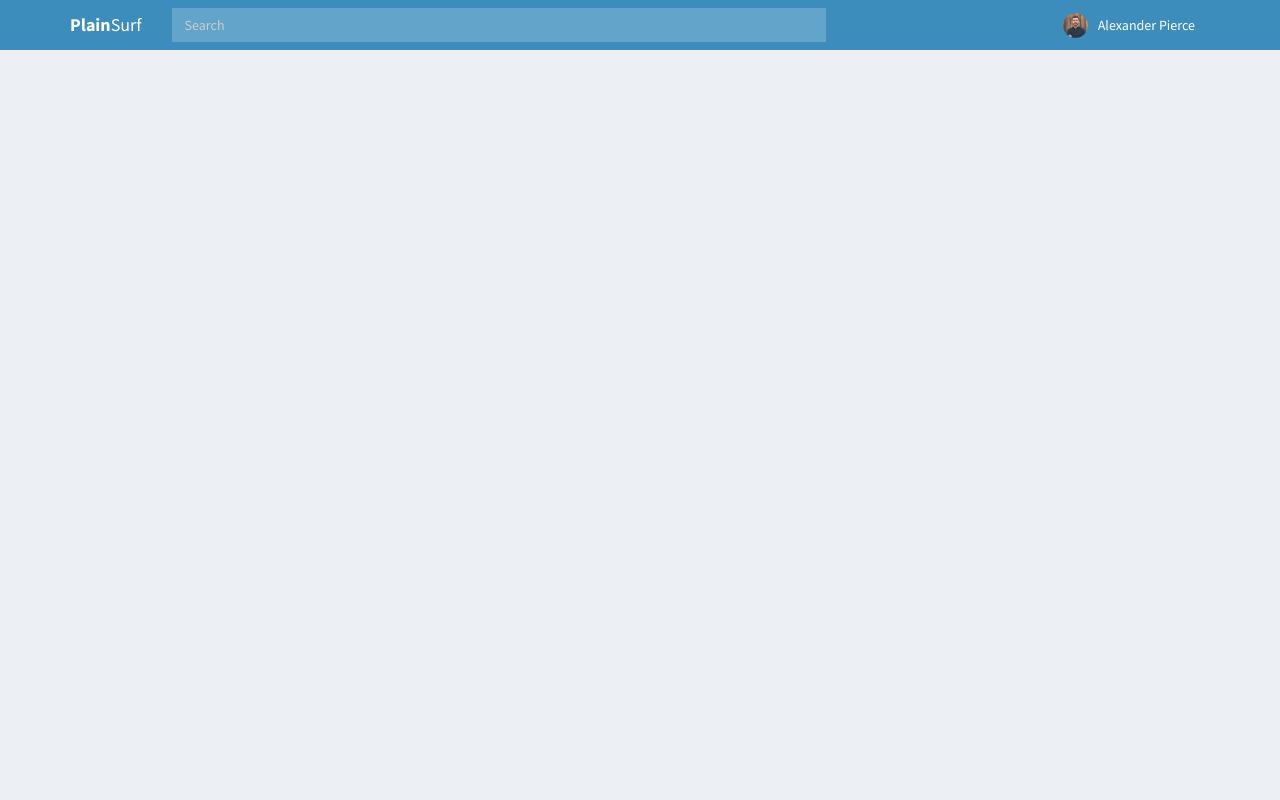
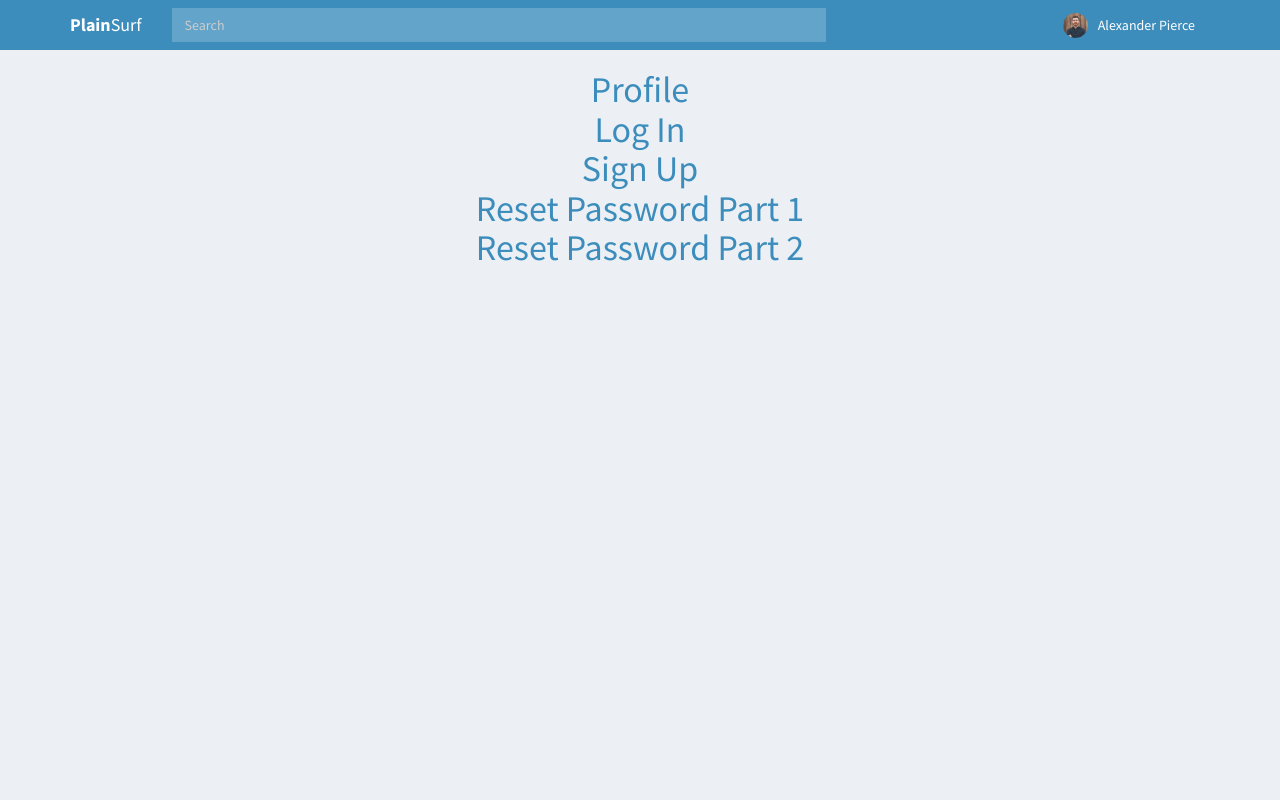
Before and after one commit to shaikh1280/ps_ui, a PHP site: page / in a window 1280 px wide. Run offline with PHP 8.4, Linux system fonts and the light colour scheme.

Commit message:
listed all urls which are in working state

```diff
--- a/index.php
+++ b/index.php
@@ -12,8 +12,12 @@
     <div class="container">
       <!-- Content Header (Page header) -->
 
-
-
+<h1 align="center">
+      <a href="./profile.php">Profile</a><br>
+      <a href="./login.php">Log In</a><br>
+      <a href="./signup.php">Sign Up</a><br>
+      <a href="./resetpart1.php">Reset Password Part 1</a><br>
+      <a href="./resetpart2.php">Reset Password Part 2</a></h1>
 
       <!-- /.content -->
     </div>
```
